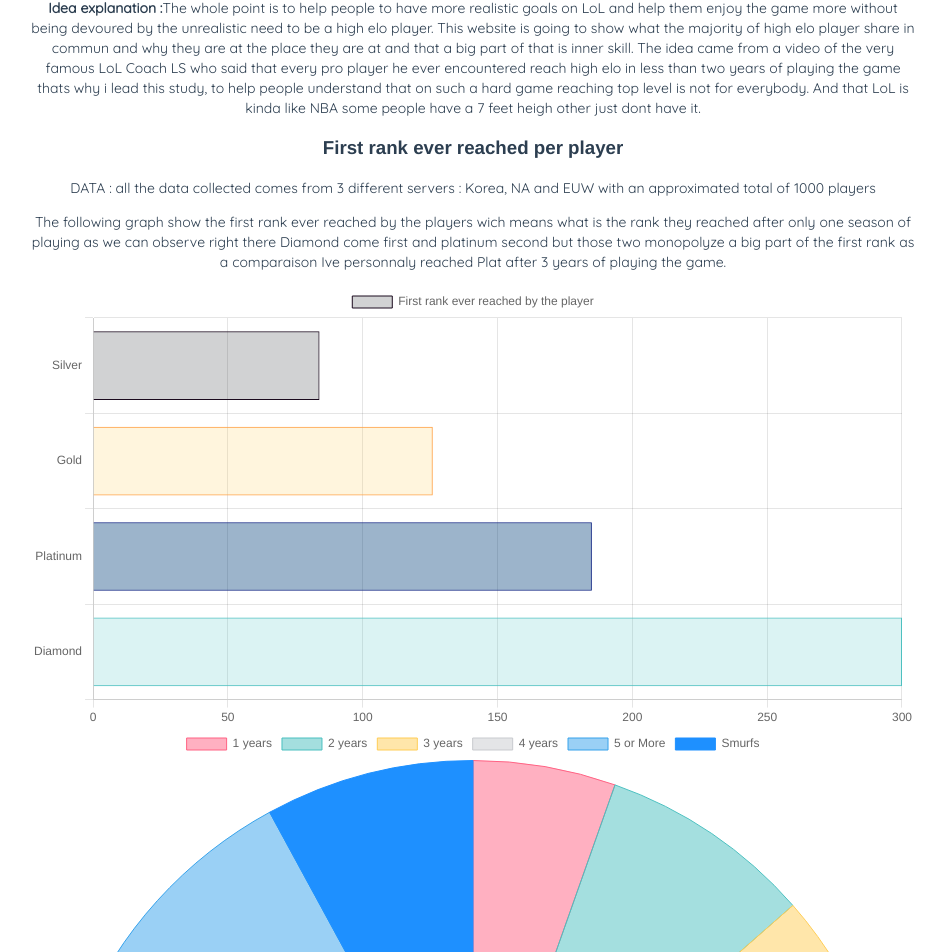
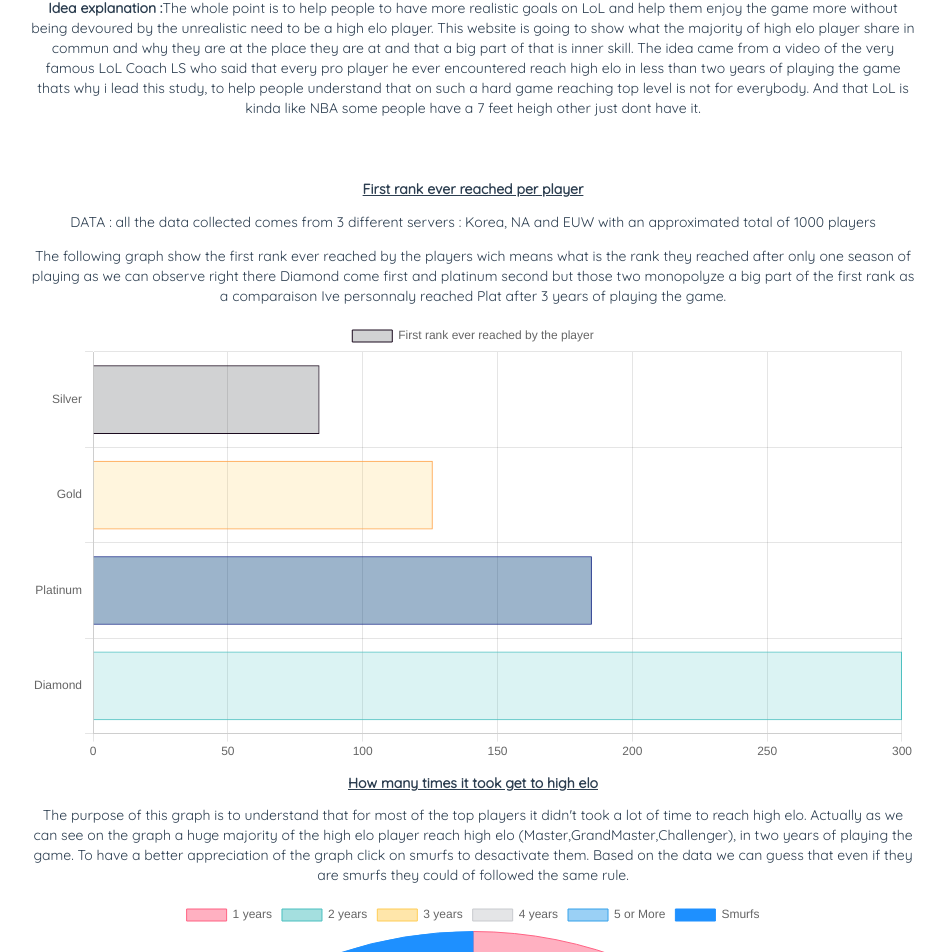
Before and after one commit to come-collab/The-LoL-Truth, a Vue app in the folder loltruth/: page / in a window 1280 px wide. Shown: the part 213-1165 px from the top of the page, without its empty margins (167-1112 px from the left). Built offline with nearby package versions, Linux system fonts and the light colour scheme.

Commit message:
data for the graph and text updated

```diff
--- a/loltruth/src/App.vue
+++ b/loltruth/src/App.vue
@@ -2,6 +2,7 @@
   <div id="app">
     <MainText/>
     <PlanetChart/>
+    <SecondGraphText/>
     <PlanetChart2/>
   </div>
 </template>
@@ -10,13 +11,15 @@
 import PlanetChart from './components/PlanetChart.vue'
 import PlanetChart2 from './components/PlanetChart2.vue'
 import MainText from './components/MainText.vue'
+import SecondGraphText from './components/SecondGraphText.vue'
 
 export default {
   name: 'App',
   components: {
     PlanetChart,
     PlanetChart2,
-    MainText
+    MainText,
+    SecondGraphText
   }
 }
 </script>
@@ -36,5 +39,6 @@
   margin-left : 15%;
 }
 p { font-family: Quicksand; font-size: 14px; font-style: normal; font-variant: normal; font-weight: 400; line-height: 20px; }
+h3 { font-family: Quicksand; font-size: 14px; font-style: normal; font-variant: normal; font-weight: 700; line-height: 15.4px; }
 h1 { font-family: Quicksand; font-size: 24px; font-style: normal; font-variant: normal; font-weight: 700; line-height: 26.4px; }
 </style>
--- a/loltruth/src/components/MainText.vue
+++ b/loltruth/src/components/MainText.vue
@@ -20,8 +20,9 @@
       thats why i lead this study, to help people understand that on such a hard game reaching top level is not for everybody. And that LoL is kinda like NBA
       some people have a 7 feet heigh other just dont have it.
     </p>
-
-    <h3>First rank ever reached per player</h3>
+    <br>
+    <br>
+    <u><h3>First rank ever reached per player</h3></u>
     <p>DATA : all the data collected comes from 3 different servers : Korea, NA and EUW with an approximated total of 1000 players</p>
     <p>The following graph show the first rank ever reached by the players wich means what is the rank they reached after only one season of playing
       as we can observe right there Diamond come first and platinum second but those two monopolyze a big part of the first rank as a comparaison Ive personnaly
--- /dev/null
+++ b/loltruth/src/components/SecondGraphText.vue
@@ -0,0 +1,18 @@
+<template>
+    <div>
+    <u><h3>How many times it took get to high elo</h3></u>
+    <p>The purpose of this graph is to understand that for most of the top players it didn't took a lot of time to reach
+        high elo. Actually as we can see on the graph a huge majority of the high elo player reach high elo (Master,GrandMaster,Challenger),
+        in two years of playing the game.
+        To have a better appreciation of the graph click on smurfs to desactivate them.
+        Based on the data we can guess that even if they are smurfs they could of followed the same rule.
+    </p>
+    </div>
+
+</template>
+
+<script>
+export default {
+name : 'SecondGraphText'
+}
+</script>
--- a/loltruth/src/planet-data2.js
+++ b/loltruth/src/planet-data2.js
@@ -4,7 +4,7 @@
       labels: ['1 years','2 years','3 years','4 years','5 or More','Smurfs'],
       datasets: [{
         label: ['First rank ever reached by the player'],
-        data: [84, 126, 185, 700,333,123],
+        data: [342, 188, 97, 74, 16, 185],
         fill: false,
         backgroundColor: [
           'rgb(255, 99, 132, 0.5)',
```
